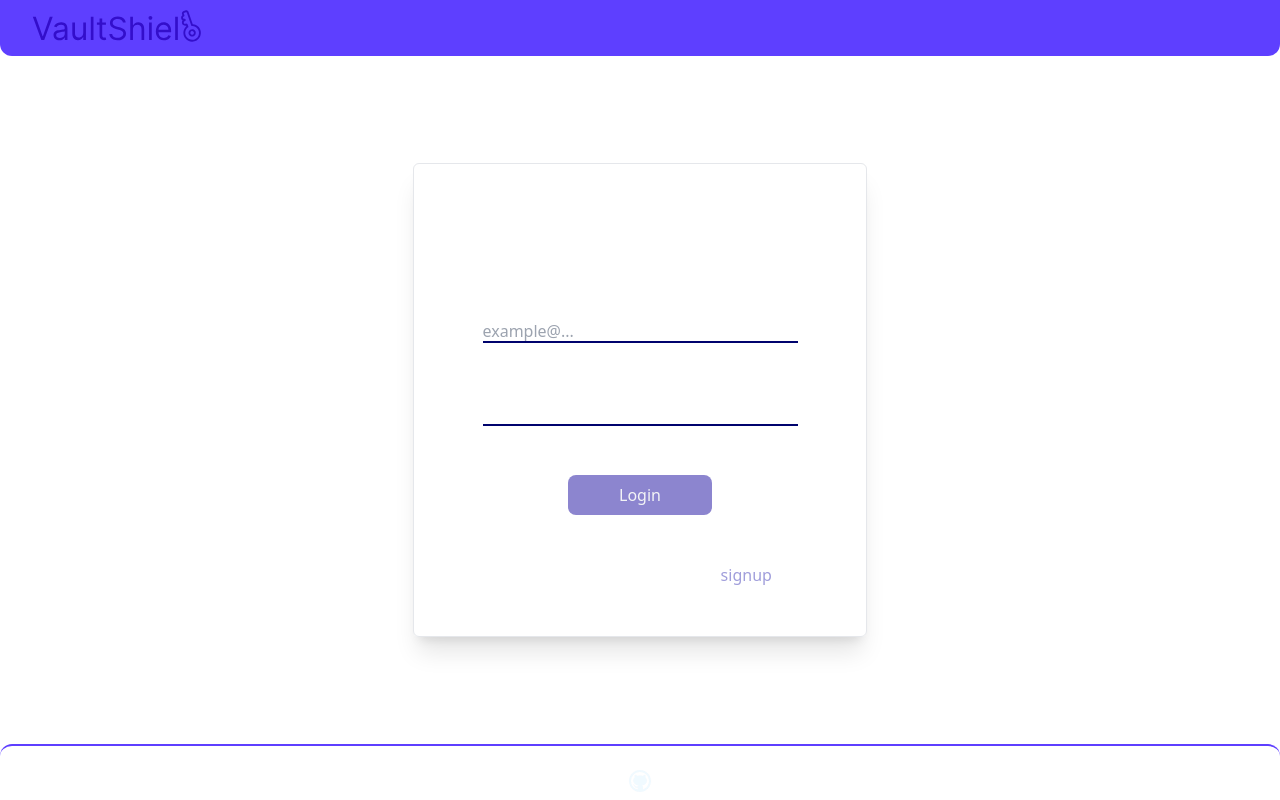
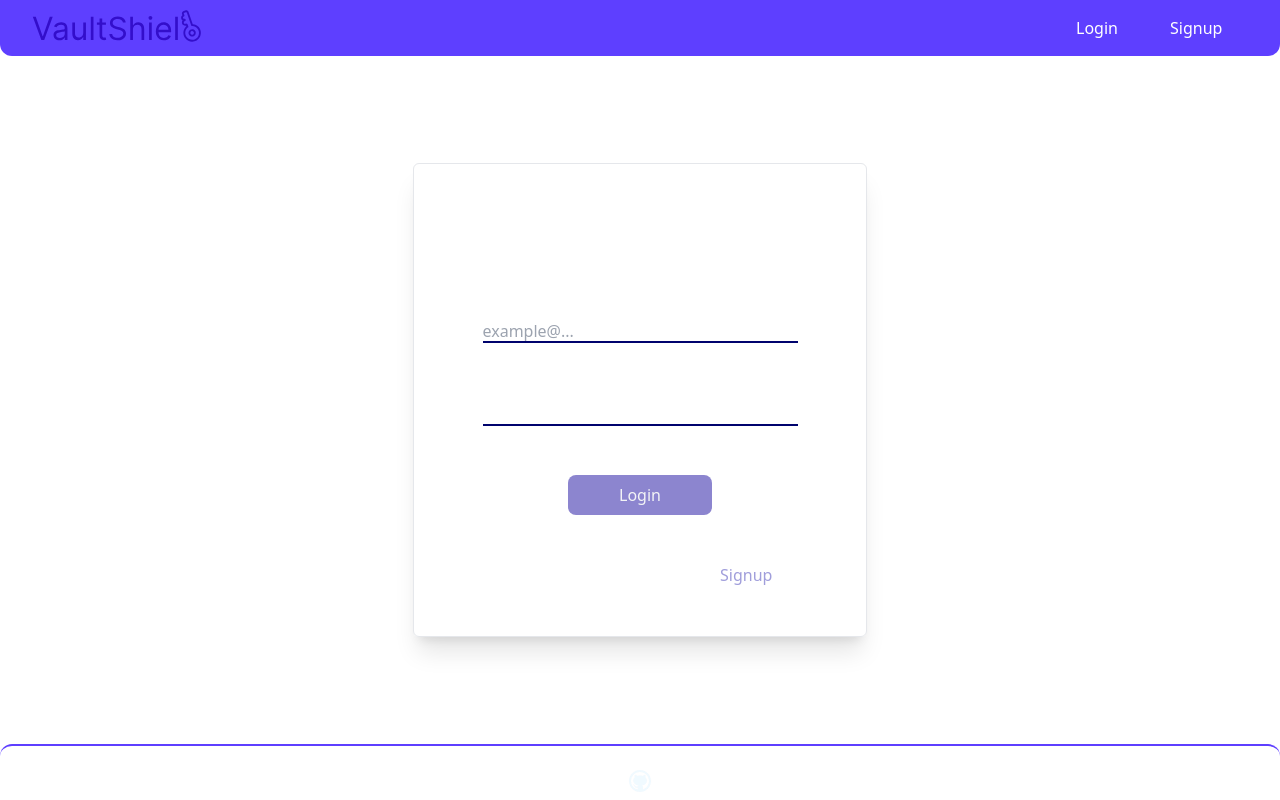
Before and after one commit to bol507/vaultShield-frontend, a React (Vite) app: page /login in a window 1280 px wide. Built offline with nearby package versions, Linux system fonts and the light colour scheme; no server answers.

Commit message:
fix: add buttons in md screen

```diff
--- a/src/App.tsx
+++ b/src/App.tsx
@@ -8,7 +8,7 @@ import HomeLayout from 'layouts/HomeLayout';
 import Home from 'pages/Home';
 import Dashboard from 'pages/Dashboard';
 //components
-import { Login } from 'components/login';
+import Login from 'components/login';
 import Signup from 'components/Signup';
 import Notification from 'components/Notification';
 import Generator from 'components/Generator';
@@ -78,7 +78,6 @@ const App = () => {
     routes = (
       <Route path="/" element={<HomeLayout />}>
         <Route index element={<Home />} />
-        {/* lo mas probable borrar estas dos lineas porque no seran necesarias */}
         <Route path="/signup" element={<Signup />} />
         <Route path="/login" element={<Login />} />
       </Route>
--- a/src/components/Menu/Anchor.tsx
+++ /dev/null
@@ -1,16 +0,0 @@
-export function Anchor({
-  direction = '',
-  name
-}: {
-  direction: string;
-  name: string;
-}) {
-  return (
-    <a
-      className=" cursor-pointer rounded-lg text-center bg-cinder-50 w-full hover:bg-[#d9d5ff] hover:text-cinder-800 mt-0  max-w-full m-0 py-2  text-cinder-750 box-border "
-      href={direction}
-    >
-      {name}
-    </a>
-  );
-}
--- a/src/components/Menu/Menu.tsx
+++ b/src/components/Menu/Menu.tsx
@@ -1,6 +1,5 @@
-import React, { useState } from 'react';
+import { useState } from 'react';
 import { Link } from 'react-router-dom';
-import { Anchor } from './Anchor';
 import { IconVaultShield } from 'components/svg/IconVaultShield';
 import { CloseMenuIcon, OpenMenuIcon } from 'components/svg/MenuIcon';
 
@@ -22,7 +21,17 @@ const Menu = () => {
           <IconVaultShield />
         </Link>
       </div>
+      <ul className="md:flex gap-4 w-[172px] hidden  md:visible  justify-between">
+        <li className="flex  w-full items-center ">
+          <Link to="/login">Login</Link>
+        </li>
 
+        <li className="w-full flex items-center">
+          <Link to="/signup">Signup</Link>
+        </li>
+      </ul>
+
+      {/* menu in sm */}
       <div className="flex flex-col items-end md:hidden w-auto ">
         <button
           onClick={handleMenuOpen}
@@ -40,15 +49,25 @@ const Menu = () => {
       </div>
       <div
         id="menu"
-        className={`absolute p-0 m-0 left-0 top-10 bg-cinder-750 w-full z-10 flex-col ${menuOpen ? 'flex' : 'hidden'} md:hidden`}
+        className={`absolute p-0 m-0 left-0 top-11 bg-cinder-750 w-full z-10 flex-col ${menuOpen ? 'flex' : 'hidden'} md:hidden`}
       >
         <ul className="[&>li]:py-3 [&>li]:w-full w-full pt-3 pb-2">
           <li className="w-full overflow-hidden flex items-center px-4">
-            <Anchor direction="/login" name="Login" />
+            <Link
+              to="/login"
+              className=" cursor-pointer rounded-lg text-center bg-cinder-50 w-full hover:bg-[#d9d5ff] hover:text-cinder-800 mt-0  max-w-full m-0 py-2  text-cinder-750 box-border "
+            >
+              Login
+            </Link>
           </li>
 
           <li className="w-full overflow-hidden flex items-center px-4">
-            <Anchor direction="/signup" name="Signup" />
+            <Link
+              to="/signup"
+              className=" cursor-pointer rounded-lg text-center bg-cinder-50 w-full hover:bg-[#d9d5ff] hover:text-cinder-800 mt-0  max-w-full m-0 py-2  text-cinder-750 box-border "
+            >
+              Signup
+            </Link>
           </li>
         </ul>
       </div>
--- a/src/components/Signup/Signup.tsx
+++ b/src/components/Signup/Signup.tsx
@@ -1,5 +1,5 @@
 import { useContext, useState, MouseEventHandler } from 'react';
-import { useNavigate } from 'react-router-dom';
+import { Link, useNavigate } from 'react-router-dom';
 
 import { validateForm } from 'utils/validations';
 import { btnDefault } from 'styles/tailwind.classes';
@@ -14,7 +14,7 @@ interface ErrorsForm {
   error?: string;
 }
 
-const Signup = ({ handleSignup }) => {
+const Signup = () => {
   const navigate = useNavigate();
   //context
   const { addUser } = useContext(UserContext);
@@ -62,11 +62,6 @@ const Signup = ({ handleSignup }) => {
     }
   };
 
-  const handleLoginClick = (e) => {
-    e.preventDefault();
-    handleSignup();
-  };
-
   return (
     <div className="flex flex-col justify-center items-center">
       <div className="border rounded-md shadow-xl h-max w-max m-0 pb-4 px-4 dark:bg-zinc-900 dark:border-zinc-800 dark:text-white flex flex-col">
@@ -106,12 +101,13 @@ const Signup = ({ handleSignup }) => {
           {errors.error && <p className="text-red-500">{errors.error}</p>}{' '}
           <div>
             <span>Already have an account?</span>
-            <span
+
+            <Link
               className="ml-2 hover:underline hover:text-cinder-600 text-cinder-400 cursor-pointer"
-              onClick={(e) => handleLoginClick(e)}
+              to="/login"
             >
               Login
-            </span>
+            </Link>
           </div>
         </div>
       </div>
--- a/src/components/login/Login.tsx
+++ b/src/components/login/Login.tsx
@@ -3,7 +3,7 @@ import InputBase from '../InputBase';
 import { useState, useContext } from 'react';
 import { UserContext } from 'contexts/userContext';
 import { validateForm } from 'utils/validations';
-import { useNavigate } from 'react-router-dom';
+import { Link, useNavigate } from 'react-router-dom';
 import { NotificationContext } from 'contexts/notificationContext';
 
 interface ErrorsForm {
@@ -12,7 +12,7 @@ interface ErrorsForm {
   error?: string;
 }
 
-export function Login({ handleLogin }) {
+const Login = () => {
   type InfoUser = {
     email: string;
     password: string;
@@ -58,11 +58,6 @@ export function Login({ handleLogin }) {
     }
   };
 
-  const handleSignupClick = (e) => {
-    e.preventDefault();
-    handleLogin();
-  };
-
   return (
     <div className="flex flex-col justify-center items-center p-0 m-0">
       <div className="border rounded-md shadow-xl h-max w-max m-0 pb-4 px-4 dark:bg-zinc-900 dark:border-zinc-800 dark:text-white flex flex-col">
@@ -103,15 +98,17 @@ export function Login({ handleLogin }) {
           <div>
             <span>You don't have an account?</span>
 
-            <span
+            <Link
               className="ml-2 hover:underline hover:text-cinder-600 text-cinder-400 cursor-pointer"
-              onClick={(e) => handleSignupClick(e)}
+              to="/signup"
             >
-              signup
-            </span>
+              Signup
+            </Link>
           </div>
         </form>
       </div>
     </div>
   );
-}
+};
+
+export default Login;
--- a/src/components/login/index.ts
+++ b/src/components/login/index.ts
@@ -1 +1 @@
-export { Login } from './Login';
+export { default } from './Login';
--- a/src/pages/Home.tsx
+++ b/src/pages/Home.tsx
@@ -1,29 +1,16 @@
 import CardInfo from 'components/Menu/CardsInfo';
-import { Login } from 'components/login';
-import Signup from 'components/Signup';
-
 import { PadlockIcon, SecurityIcon } from 'components/svg/IconsCardsInfo';
-import { useState } from 'react';
 
 export function Home() {
-  const [islogin, setIsLogin] = useState(true);
-  const handleLogin = () => {
-    setIsLogin(!islogin);
-  };
   return (
-    <div className="flex md:flex-col md:m-4 lg:flex-row justify-center items-center w-full p-0 m-0">
-      <div className="lg:w-6/12 hidden md:flex md:flex-col md:justify-center md:items-center m-0 p-0 ">
+    <div className="flex flex-col sm:m-4  justify-center items-center w-full p-0 m-0">
       <main className="h-auto flex flex-col justify-center p-0 m-0 ">
         <section className="flex flex-col gap-4 ">
-            <h1 className="text-cinder-100 lg:text-7xl md:text-5xl">
-              VaultShield
-            </h1>
-            <p className="text-cinder-700 lg:text-2xl text-xl">
-              Password manager
-            </p>
+          <h1 className="text-cinder-100 text-7xl ">VaultShield</h1>
+          <p className="text-cinder-700 text-2xl ">Password manager</p>
         </section>
       </main>
-        <section className="hidden sm:flex sm:justify-center sm:items-center py-10 h-32 px-1 ">
+      <section className="flex justify-center items-center py-10 h-32 px-1 ">
         <CardInfo title="Store your passwords">
           <PadlockIcon />
         </CardInfo>
@@ -32,14 +19,6 @@ export function Home() {
         </CardInfo>
       </section>
     </div>
-      <div className="lg:w-6/12 m-0 p-0">
-        {islogin ? (
-          <Login handleLogin={handleLogin} />
-        ) : (
-          <Signup handleSignup={handleLogin} />
-        )}
-      </div>
-    </div>
   );
 }
 
```
Lines whose indentation alone changed are shown as unchanged.
